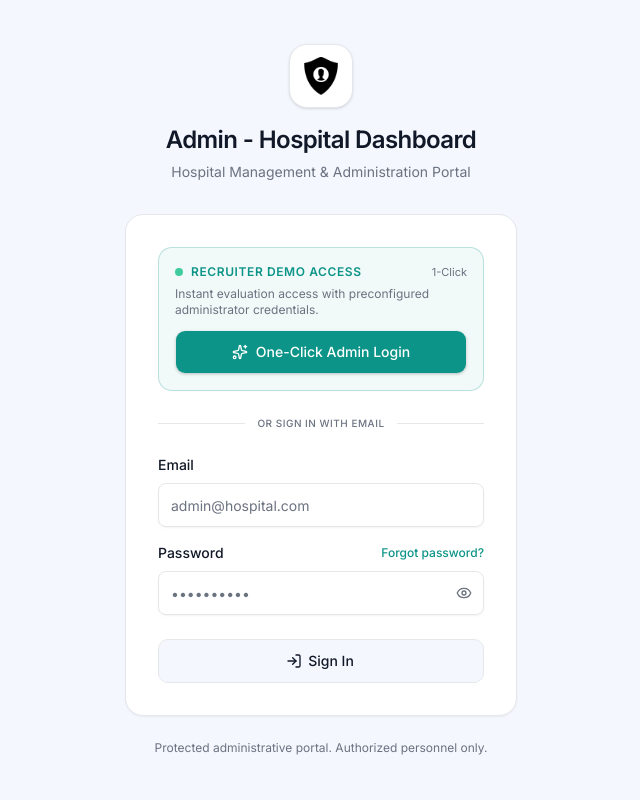
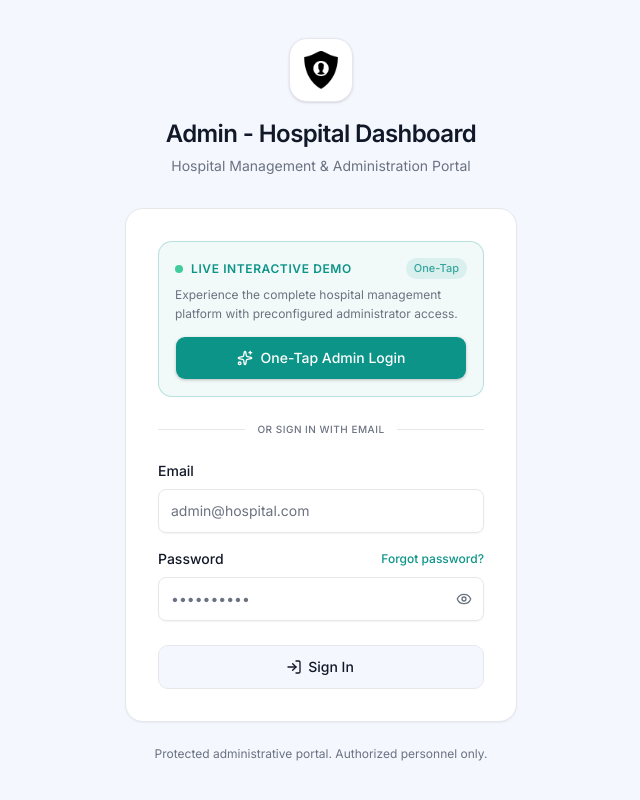
Before and after one commit to Anoop017/Admin-FE-Hospital-V2, a Next.js app: page /login in a window 1280 px wide. Shown: the whole page, without its empty margins (319-959 px from the left). Built offline with nearby package versions, Linux system fonts and the light colour scheme; no server answers.

Commit message:
feat: implement admin login form component with role-based validation and demo access capability

```diff
--- a/src/components/login-form.tsx
+++ b/src/components/login-form.tsx
@@ -114,21 +114,21 @@ export function LoginForm() {
 
       {/* Login card */}
       <div className="rounded-2xl border border-border bg-card p-6 sm:p-8 shadow-xs">
-        {/* One-Click Recruiter Demo Access */}
+        {/* One-Tap Live Demo Access */}
         <div className="mb-6 rounded-xl border border-primary/25 bg-primary/5 p-4 transition-all hover:border-primary/40">
           <div className="flex items-center justify-between gap-2 mb-1.5">
             <div className="flex items-center gap-2">
               <span className="inline-flex size-2 rounded-full bg-emerald-500 animate-pulse" />
               <span className="text-xs font-semibold uppercase tracking-wider text-primary">
-                Recruiter Demo Access
+                Live Interactive Demo
               </span>
             </div>
-            <span className="text-[11px] font-mono text-muted-foreground">
-              1-Click
+            <span className="text-[11px] font-medium text-primary/80 bg-primary/10 px-2 py-0.5 rounded-full">
+              One-Tap
             </span>
           </div>
-          <p className="text-xs text-muted-foreground mb-3">
-            Instant evaluation access with preconfigured administrator credentials.
+          <p className="text-xs text-muted-foreground mb-3 leading-relaxed">
+            Experience the complete hospital management platform with preconfigured administrator access.
           </p>
           <Button
             type="button"
@@ -144,7 +144,7 @@ export function LoginForm() {
             ) : (
               <>
                 <Sparkles className="size-4" />
-                One-Click Admin Login
+                One-Tap Admin Login
               </>
             )}
           </Button>
```
